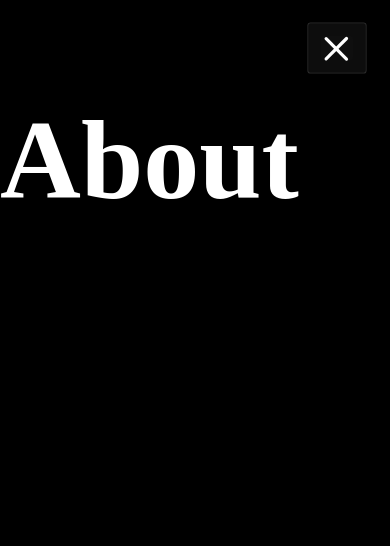
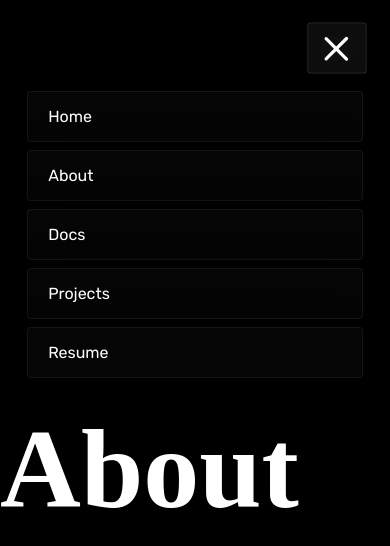
Before and after one commit to karanswarnakar/portfolio, a React (Vite) app: page /portfolio/about in a window 390 px wide. Both pictures are taken after a click on the label 337 px from the left and 48 px from the top of the page. Shown: the top 546 px of the page. Built offline with nearby package versions, Linux system fonts and the light colour scheme.

Commit message:
Added - Mobile Navbar

```diff
--- /dev/null
+++ b/src/components/Navbar/MobileNavbar.jsx
@@ -0,0 +1,33 @@
+import React from 'react'
+import Navbar from './Navbar'
+import { NavLink } from 'react-router-dom'
+
+const MobileNavbar = () => {
+    const navbarData = ["Home", "About", "Docs", "Projects", "Resume"]
+    return (
+        <div className='mobileNavbar'>
+
+            {navbarData.map((elm, idx) => {
+                const path =
+                    idx === 0
+                        ? "/portfolio"
+                        : `/portfolio/${elm.toLowerCase()}`
+
+                return (
+                    <NavLink
+                        key={idx}
+                        to={path}
+                        end={idx === 0}
+                        className={({ isActive }) =>
+                            isActive ? "active" : "nav-link"
+                        }
+                    >
+                        {elm}
+                    </NavLink>
+                )
+            })}
+        </div>
+    )
+}
+
+export default MobileNavbar
--- a/src/components/Navbar/Navbar.jsx
+++ b/src/components/Navbar/Navbar.jsx
@@ -1,12 +1,24 @@
-import React from 'react'
+import { useState } from 'react'
 import { NavLink } from 'react-router-dom'
+import MobileNavbar from './MobileNavbar'
 
 const Navbar = () => {
   const navbarData = ["Home", "About", "Docs", "Projects", "Resume"]
+  const [isMenuOpen, setisMenuOpen] = useState(false)
+
+  function menuOpen() {
+
+  }
+
 
   return (
+    <>
       <nav>
+        {/* <MobileNavbar/> */}
+          {isMenuOpen === true ? <MobileNavbar  /> : " "}
+
         <div className="nav-container">
+
           {navbarData.map((elm, idx) => {
             const path =
               idx === 0
@@ -27,14 +39,26 @@ const Navbar = () => {
             )
           })}
 
-        <label className="burger" htmlFor="burger">
-          <input type="checkbox" id="burger" />
+          <label className="burger" htmlFor="burger"
+          >
+            <input type="checkbox" id="burger"
+              onClick={(e) => {
+                if (!isMenuOpen === true) {
+                  setisMenuOpen(true)
+                } else {
+                  setisMenuOpen(false)
+                }
+
+              }}
+            />
             <span></span>
             <span></span>
             <span></span>
           </label>
         </div>
       </nav>
+
+    </>
   )
 }
 
--- a/src/css/index.css
+++ b/src/css/index.css
@@ -14,6 +14,10 @@
   margin: 0;
   padding: 0;
   box-sizing: border-box;
+  -moz-user-select: none;
+       user-select: none;
+  -webkit-user-select: none;
+  -ms-user-select: none;
 }
 
 html,
@@ -28,8 +32,11 @@ nav {
   display: flex;
   justify-content: center;
   align-items: center;
+  align-items: center;
   padding: 1rem;
   pointer-events: none;
+  font-family: "Rubik", sans-serif;
+  transition: all 0.9s cubic-bezier(0.7, 0, 0.3, 1);
 }
 nav .nav-container {
   list-style-type: none;
@@ -136,6 +143,10 @@ nav .nav-container .burger input:checked ~ span:nth-of-type(3) {
 @media only screen and (min-width: 0px) and (max-width: 600px) {
   nav {
     justify-content: flex-end;
+    align-items: end;
+    flex-flow: column-reverse;
+    transition: height 0.7s cubic-bezier(0.7, 0, 0.3, 1);
+    pointer-events: all;
   }
   nav .nav-container {
     scale: 0.8;
@@ -146,4 +157,41 @@ nav .nav-container .burger input:checked ~ span:nth-of-type(3) {
   nav .nav-container .burger {
     display: block;
   }
+  .mobileNavbar {
+    width: 100%;
+    display: flex;
+    justify-content: center;
+    align-items: center;
+    flex-flow: column;
+    align-items: center;
+    padding: 0.7rem;
+    gap: 0.5rem;
+    font-family: "Rubik", sans-serif;
+    pointer-events: all;
+  }
+  .mobileNavbar a {
+    width: 100%;
+    padding: 15px 20px;
+    border-radius: 0.25rem;
+    background-color: rgba(26, 26, 26, 0.2117647059);
+    color: #fff;
+    transition: all 0.17s cubic-bezier(0.7, 0, 0.3, 1);
+    cursor: pointer;
+    box-shadow: 0 12px 40px rgba(0, 0, 0, 0.3490196078);
+    border: 1px solid rgba(255, 255, 255, 0.062745098);
+    text-decoration: none;
+  }
+  .mobileNavbar a::-moz-selection {
+    background-color: transparent;
+  }
+  .mobileNavbar a::selection {
+    background-color: transparent;
+  }
+  .mobileNavbar a:hover {
+    background-color: #1a1a1a;
+    scale: 1.02;
+  }
+  .mobileNavbar a:active {
+    scale: 0.99;
+  }
 }/*# sourceMappingURL=index.css.map */
--- a/src/css/index.scss
+++ b/src/css/index.scss
@@ -98,6 +98,9 @@ $f1: "Rubik", sans-serif;
     margin: 0;
     padding: 0;
     box-sizing: border-box;
+    user-select: none;
+    -webkit-user-select: none;
+    -ms-user-select: none;
 }
 
 html,
@@ -112,8 +115,11 @@ body {
 nav {
     width: 100%;
     @include flex-center();
+    align-items: center;
     padding: $space-md;
     pointer-events: none;
+    font-family: $f1;
+    transition: $animation-slow;
 
     .nav-container {
         list-style-type: none;
@@ -217,6 +223,8 @@ nav {
     }
 }
 
+
+
 .active {
     padding: 10px 15px;
     border-radius: $border-radius-xs;
@@ -234,7 +242,12 @@ nav {
 /* Phones */
 @media only screen and (min-width: 0px) and (max-width: 600px) {
     nav {
+        // background-color: red;
         justify-content: flex-end;
+        align-items: end;
+        flex-flow: column-reverse;
+        transition: height .7s cubic-bezier(.7, 0, .3, 1);
+        pointer-events: all;
 
         .nav-container {
             scale: .8;
@@ -249,4 +262,46 @@ nav {
             }
         }
     }
+
+    .mobileNavbar {
+        width: 100%;
+        @include flex-center();
+        flex-flow: column;
+        align-items: center;
+        padding: .7rem;
+        gap: $space-sm;
+        font-family: $f1;
+        // background-color: red;
+        pointer-events: all;
+
+        a {
+            // position: absolute;
+            width: 100%;
+
+            padding: 15px 20px;
+            border-radius: $border-radius-xs;
+            background-color: #1a1a1a36;
+            color: #fff;
+            transition: all .17s cubic-bezier(.7, 0, .3, 1);
+            cursor: pointer;
+            box-shadow: $shadow-lg;
+            border: 1px solid #ffffff10;
+            text-decoration: none;
+
+
+            &::selection {
+                background-color: transparent;
+            }
+
+            &:hover {
+                background-color: $bg-secondary-color;
+                scale: 1.02;
+            }
+
+            &:active {
+                scale: .99;
+            }
+
+        }
+    }
 }
```
Also changed, not shown: src/main.jsx (+3 -5 lines), 1 other file (tests, documents, lock files or other folders). Lines whose indentation alone changed are shown as unchanged.
